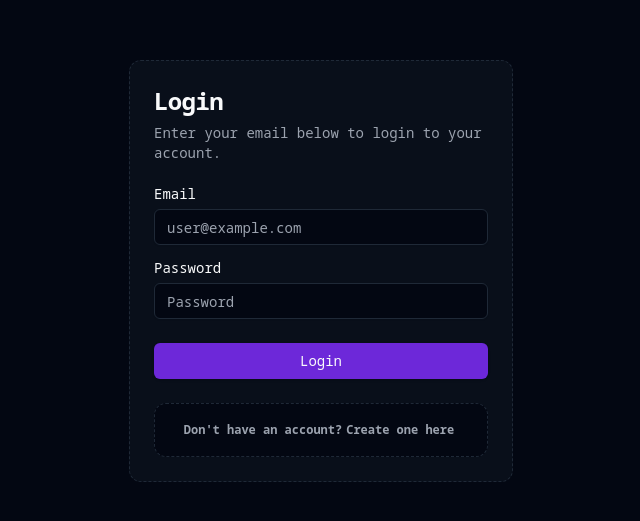
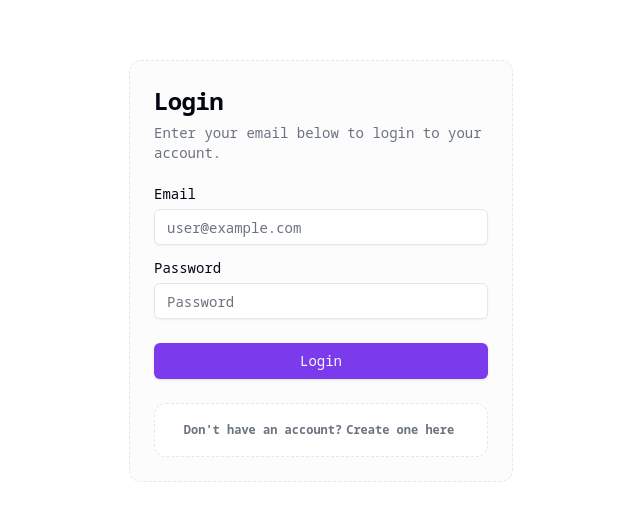
Before and after one commit to dishwasher-detergent/weebhook, a Next.js app: page /login in a window 1280 px wide. Shown: the part 129-650 px from the top of the page, without its empty margins (319-959 px from the left). Built offline with nearby package versions, Linux system fonts and the light colour scheme; no server answers.

Commit message:
light mode

```diff
--- a/app/(project)/[project]/page.tsx
+++ b/app/(project)/[project]/page.tsx
@@ -97,7 +97,7 @@ export default function ProjectPage() {
   return (
     <>
       <main className="max-w-4xl mx-auto p-4 px-8">
-        <h2 className="font-bold text-primary-foreground mb-2">Requests</h2>
+        <h2 className="font-bold text-foreground mb-2">Requests</h2>
         <div className="flex flex-col gap-4">
           {!isLoading ? (
             <>
--- a/app/(project)/not-found/page.tsx
+++ b/app/(project)/not-found/page.tsx
@@ -2,7 +2,7 @@ export default function NotFound() {
   return (
     <main className="max-w-4xl mx-auto p-4 px-8">
       <div className="p-4 grid place-items-center rounded-xl border border-dashed text-muted-foreground font-bold text-sm overflow-hidden">
-        <h2 className="text-xl mb-2 text-primary-foreground">
+        <h2 className="text-xl mb-2 text-foreground">
           The requested endpoint was not found!
         </h2>
         <p>Switch or create a new endpoint above.</p>
--- a/app/layout.tsx
+++ b/app/layout.tsx
@@ -16,7 +16,7 @@ export default async function RootLayout({
   return (
     <html lang="en">
       <body
-        className={`${font.className} antialiased w-screen overflow-x-hidden min-h-dvh dark`}
+        className={`${font.className} antialiased w-screen overflow-x-hidden min-h-dvh`}
       >
         {children}
         <Dev />
--- a/components/project.tsx
+++ b/components/project.tsx
@@ -116,7 +116,7 @@ export function Project() {
 
   return (
     <div>
-      <p className="font-bold text-primary-foreground text-sm mb-1">Endpoint</p>
+      <p className="font-bold text-foreground text-sm mb-1">Endpoint</p>
       {projects.length == 0 && !isLoading ? (
         <Button onClick={create} size="sm">
           {isLoadingCreateWebhook ? (
--- a/components/request.tsx
+++ b/components/request.tsx
@@ -36,7 +36,7 @@ export function Request({ timestamp, headers, body }: RequestProps) {
           </div>
         </header>
         <div className="mb-4">
-          <h4 className="font-semibold text-primary-foreground text-sm mb-2 ml-2">
+          <h4 className="font-semibold text-foreground text-sm mb-2 ml-2">
             Headers
           </h4>
           <div className="rounded-xl border border-dashed overflow-x-auto bg-background">
@@ -60,7 +60,7 @@ export function Request({ timestamp, headers, body }: RequestProps) {
           </div>
         </div>
         <div>
-          <h4 className="font-semibold text-primary-foreground text-sm mb-2 ml-2">
+          <h4 className="font-semibold text-foreground text-sm mb-2 ml-2">
             Body
           </h4>
           <div className="p-4 rounded-xl border border-dashed bg-background code">
--- a/components/ui/badge.tsx
+++ b/components/ui/badge.tsx
@@ -15,13 +15,13 @@ const badgeVariants = cva(
         destructive:
           "border-transparent bg-destructive text-destructive-foreground shadow hover:bg-destructive/80",
         outline: "text-foreground",
-        get: "bg-emerald-500 dark:bg-emerald-700 text-primary-foreground border-transparent",
-        post: "bg-amber-500 dark:bg-amber-700 text-primary-foreground border-transparent",
-        put: "bg-blue-500 dark:bg-blue-700 text-primary-foreground border-transparent",
+        get: "bg-emerald-500 dark:bg-emerald-700 text-foreground border-transparent",
+        post: "bg-amber-500 dark:bg-amber-700 text-foreground border-transparent",
+        put: "bg-blue-500 dark:bg-blue-700 text-foreground border-transparent",
         patch:
-          "bg-violet-500 dark:bg-violet-700 text-primary-foreground border-transparent",
+          "bg-violet-500 dark:bg-violet-700 text-foreground border-transparent",
         delete:
-          "bg-rose-500 dark:bg-rose-700 text-primary-foreground border-transparent",
+          "bg-rose-500 dark:bg-rose-700 text-foreground border-transparent",
       },
     },
     defaultVariants: {
```
